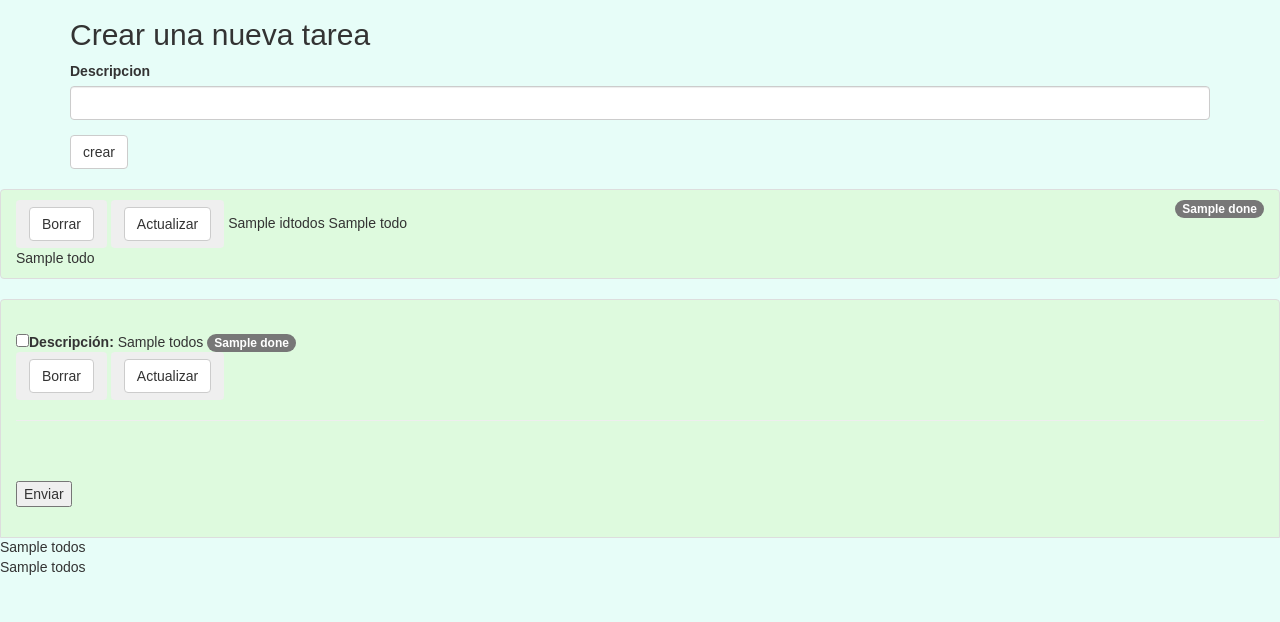
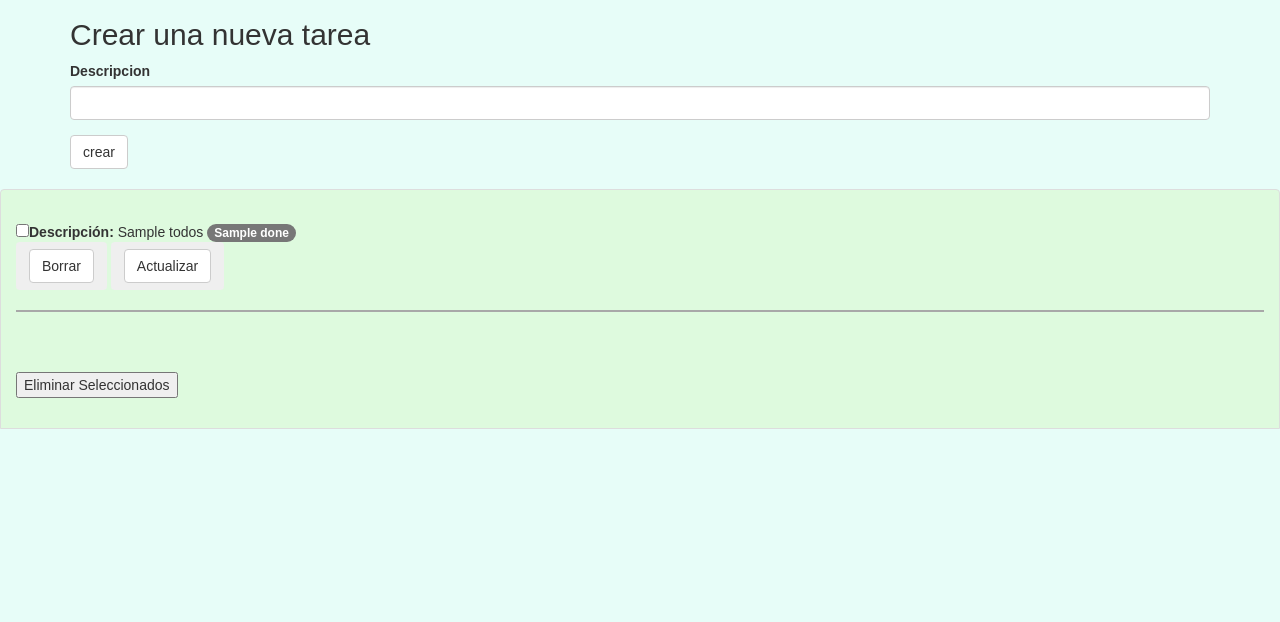
Before and after one commit to aolartes/webflask, a Flask app: template app/templates/hello.html in a window 1280 px wide. Shown: the part 178-800 px from the top of the page. Run offline with Flask 2, Linux system fonts and the light colour scheme; the template is opened without the code that fills it: values that come from a table or form of the project are taken from there, most other values are stand-ins (such as "Sample title", 1, 10 or a date in 2020); parts of the project's set-up code (start-up, migrations or seed data) failed here and were passed over; some libraries are stand-ins or nearby versions.

Commit message:
implementación de Checkbox para eliminar varios todos al mismo timepo

```diff
--- a/app/static/css/main.css
+++ b/app/static/css/main.css
@@ -41,3 +41,7 @@ img{
 h5{
     text-align: center;
 }
+hr {
+    border: 1px solid #c7bebe; /* establecer un borde sólido de 1px de ancho */
+    border-color: #a8a8a8; /* establecer un color de borde más oscuro (#333) */
+  }
--- a/app/templates/hello.html
+++ b/app/templates/hello.html
@@ -23,17 +23,17 @@
     </div>
     <br>
 
-    <ul class="list-group">
+    <!-- <ul class="list-group">
         {% for todo in todos %}
             {{macros.render_todo(todo,delete_form,update_form)}}
         {% endfor %}
-    </ul>
+    </ul> -->
     <ul class="list-group">
 
             {{macros.list(todos,delete_form,update_form)}}
 
         <br>
-        {{todos}}
+        <!-- {{todos}} -->
 
     </ul>
 
--- a/app/templates/macros.html
+++ b/app/templates/macros.html
@@ -1,6 +1,6 @@
 {% import 'bootstrap/wtf.html' as wtf %}
 
-{% macro render_todo(todo,delete_form,update_form) %}
+<!-- {% macro render_todo(todo,delete_form,update_form) %}
     <li class="list-group-item" style="background-color: #defade">
         <span class="badge">{{ todo['done'] }}</span>
 
@@ -30,7 +30,7 @@
 
     </li>
 
-{% endmacro %}
+{% endmacro %} -->
 
 
 
@@ -52,10 +52,9 @@
                 {%endfor%}
                 <br>
                 <br>
-                <button type="submit">Enviar</button>
-
+                <button type="submit">Eliminar Seleccionados</button>
         </form>
     </ul>
     </li>
-    {{todos}}
+    <!-- {{todos}} -->
 {% endmacro %}
--- a/main.py
+++ b/main.py
@@ -105,7 +105,24 @@ def update(todo_id,done):
 def deletes():
     valores_seleccionados = []
     valores = request.form.getlist("valores")
-    return render_template("resultado.html", valores=valores)
+    print(valores)
+    if valores != []:
+        for num in valores:
+            valores_seleccionados.append(int(num))
+        valor=request.form.getlist("valores")
+        num_str =  ",".join(valor)
+        Connection.delete_todo(connection=Connection.connection,todo_id=num_str)
+
+        flash('Tareas eliminadas con exito!')
+        redirect(url_for('hello'))
+#        return render_template("resultado.html", valores=valores_seleccionados,numero=num_str)
+    else:
+        flash('Debe seleccionar una tarea para poder elimiarlas')
+        redirect(url_for('hello'))
+
+    return redirect(url_for('index'))
+
+
 
 
 
```
